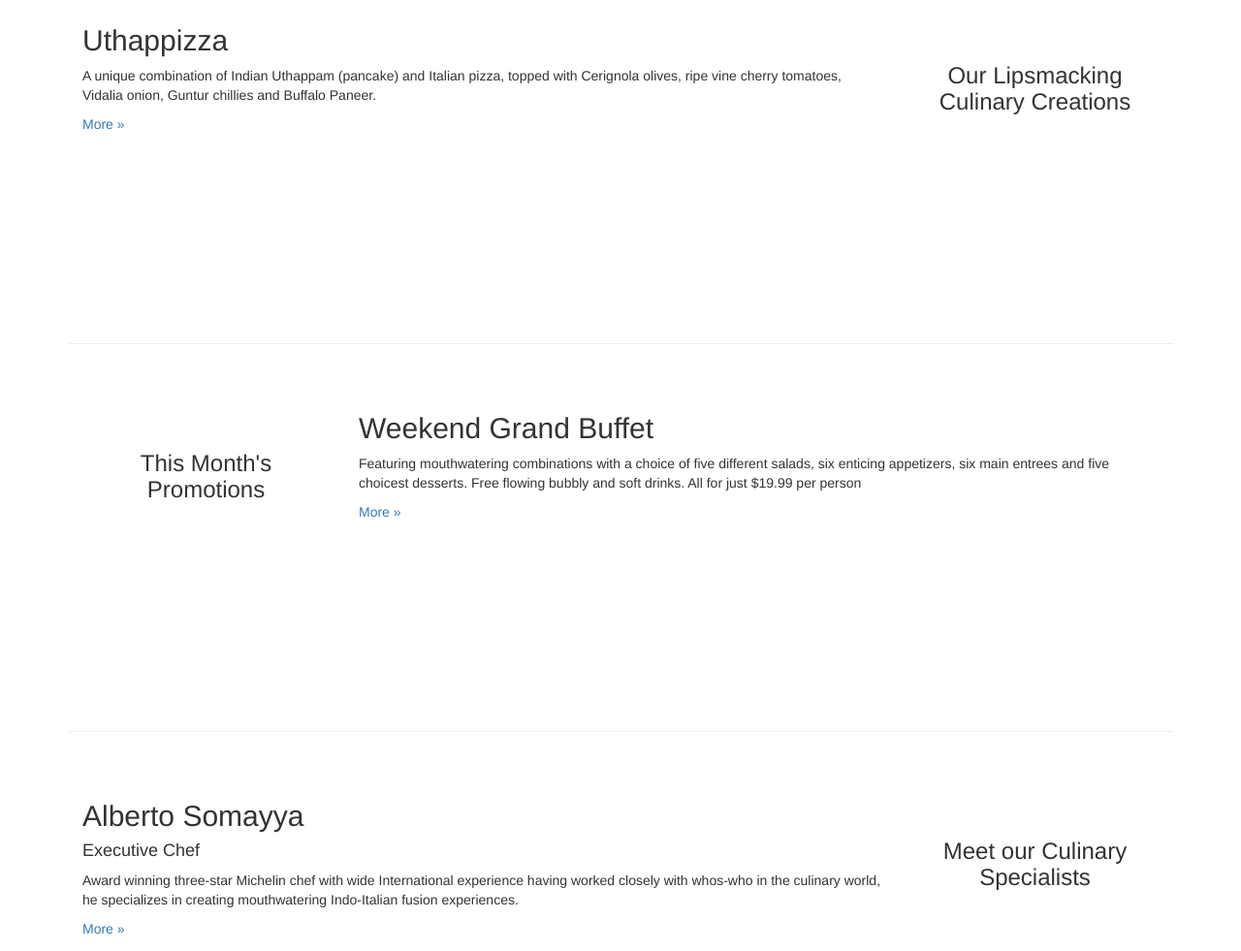
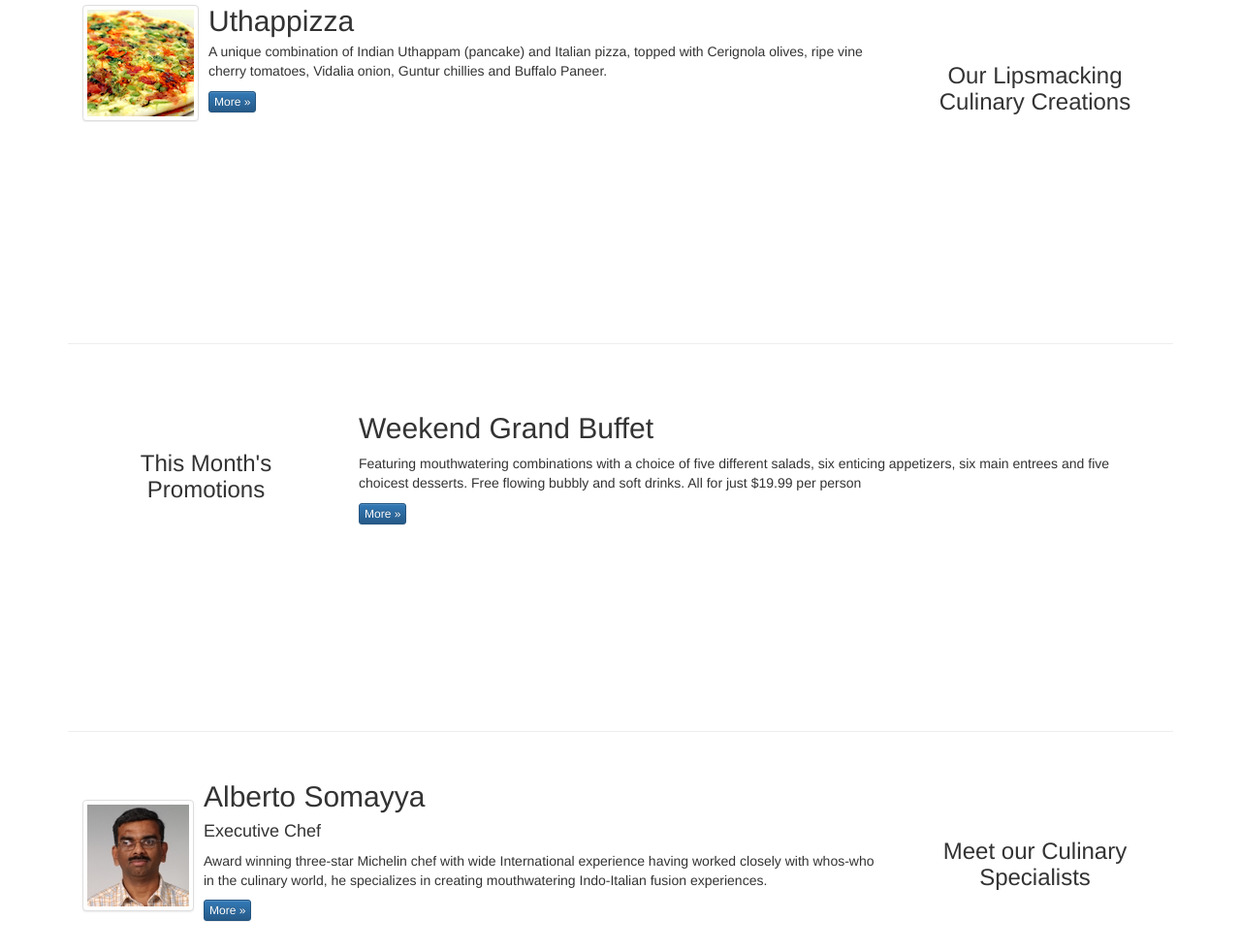
Before and after one commit to brunosilvano/conFusion, a plain HTML site: page index.html in a window 1280 px wide. Shown: the part 560-1541 px from the top of the page at 97% size. Drawn offline with nearby package versions, Linux system fonts and the light colour scheme.

Commit message:
Added images do index.html; Updated 'More' links to buttons

```diff
--- a/index.html
+++ b/index.html
@@ -97,9 +97,18 @@
                 <h3 align=center>Our Lipsmacking Culinary Creations</h3>
             </div>
             <div class="col-xs-12 col-sm-9 col-sm-pull-3">
-                <h2>Uthappizza</h2>
-                <p>A unique combination of Indian Uthappam (pancake) and Italian pizza, topped with Cerignola olives, ripe vine cherry tomatoes, Vidalia onion, Guntur chillies and Buffalo Paneer.</p>
-                <p><a  href="#">More &raquo;</a></p>
+                <div class="media">
+                    <div class="media-left media-middle">
+                        <a href="#">
+                            <img class="media-object img-thumbnail" src="img/uthappizza.png" alt="Uthappizza" />
+                        </a>
+                    </div>
+                    <div class="media-body">
+                        <h2 class="media-heading">Uthappizza</h2>
+                        <p>A unique combination of Indian Uthappam (pancake) and Italian pizza, topped with Cerignola olives, ripe vine cherry tomatoes, Vidalia onion, Guntur chillies and Buffalo Paneer.</p>
+                        <p><a class="btn btn-primary btn-xs" href="#">More &raquo;</a></p>
+                    </div>
+                </div>
             </div>
         </div>
 
@@ -112,7 +121,7 @@
             <div class="col-xs-12 col-sm-9">
                 <h2>Weekend Grand Buffet</h2>
                 <p>Featuring mouthwatering combinations with a choice of five different salads, six enticing appetizers, six main entrees and five choicest desserts. Free flowing bubbly and soft drinks. All for just $19.99 per person </p>
-                <p><a href="#">More &raquo;</a></p>
+                <p><a class="btn btn-primary btn-xs" href="#">More &raquo;</a></p>
             </div>
         </div>
 
@@ -122,10 +131,19 @@
                 <h3 align=center>Meet our Culinary Specialists</h3>
             </div>
             <div class="col-xs-12 col-sm-9 col-sm-pull-3">
-                <h2>Alberto Somayya</h2>
-                <h4>Executive Chef</h4>
-                <p>Award winning three-star Michelin chef with wide International experience having worked closely with whos-who in the culinary world, he specializes in creating mouthwatering Indo-Italian fusion experiences. </p>
-                <p><a href="#">More &raquo;</a></p>
+                <div class="media">
+                    <div class="media-left media-middle">
+                        <a href="#">
+                            <img class="media-object img-thumbnail" src="img/alberto.png" alt="Alberto Somayya" />
+                        </a>
+                    </div>
+                    <div class="media-body">
+                        <h2 class="media-heading">Alberto Somayya</h2>
+                        <h4>Executive Chef</h4>
+                        <p>Award winning three-star Michelin chef with wide International experience having worked closely with whos-who in the culinary world, he specializes in creating mouthwatering Indo-Italian fusion experiences. </p>
+                        <p><a class="btn btn-primary btn-xs" href="#">More &raquo;</a></p>
+                    </div>
+                </div>
             </div>
         </div>
     </div>
```
